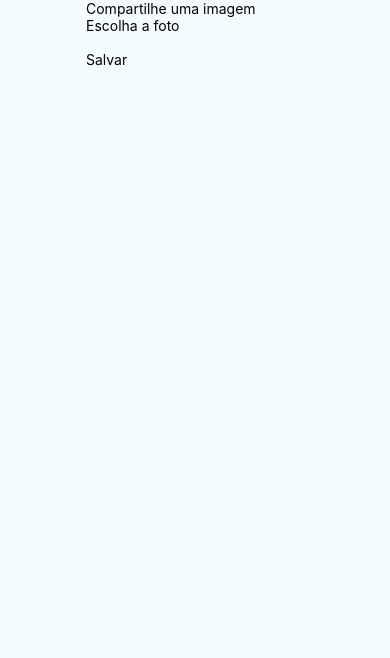
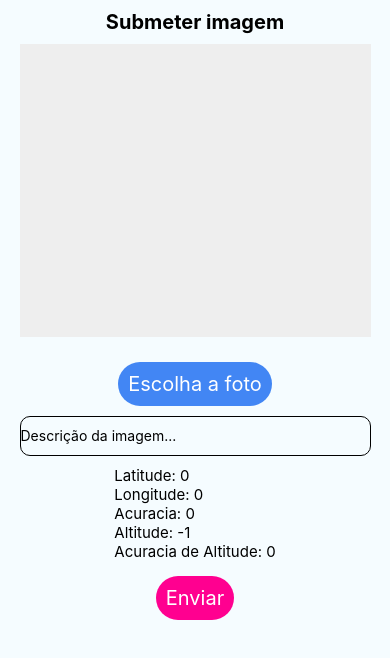
Before and after one commit to luizgt/tcc, a React Native app: screen / in a window 390 px wide. Shown: the top 658 px of the page. Built offline with nearby package versions, Linux system fonts and the light colour scheme; no server answers.

Commit message:
Obter dados atualizado

```diff
--- a/src/componentes/App.js
+++ b/src/componentes/App.js
@@ -6,8 +6,7 @@
 
 import React, {Component} from 'react';
 import {StyleSheet, Text, View} from 'react-native';
-import GeolocationExample from './Localizacao';
-import AddPhoto from '../screens/addPhoto'
+import EnviaDados from '../screens/EnviaDados'
 
 export default class App extends Component {
   render() {
@@ -16,7 +15,7 @@ export default class App extends Component {
         {/* <Text style={styles.welcome}>Hello World!</Text>
         <Text style={styles.instructions}>Dados de Localização</Text>
         <GeolocationExample /> */}
-        <AddPhoto/>
+        <EnviaDados/>
       </View>
     );
   }
--- /dev/null
+++ b/src/screens/EnviaDados.js
@@ -0,0 +1,105 @@
+import React, {Component} from 'react'
+import {View, Text, StyleSheet,
+        TouchableOpacity, TextInput, Image,
+        Dimensions, Platform, ScrollView,
+        Alert } from 'react-native'
+import ImagePicker from 'react-native-image-picker'
+
+import Localizacao from '../componentes/Localizacao'
+
+export default class EnviaDados extends Component{
+    state = {       //estado inicial
+        image: null,
+        comment: '',
+    }
+
+    pickImage = () =>{
+        ImagePicker.showImagePicker({
+            tittle: 'Escolha a Imagem',
+            maxHeight: 600,
+            maxWidth: 800,
+        }, res=>{
+            if(!res.didCancel){ //se a opção nao foi cancelada
+                this.setState({image: {uri: res.uri, base64: res.data}})    //setando imagem
+            }
+        })
+    }
+
+    save = async ()=>{
+        Alert.alert('Imagem Adicionada!', this.state.comment)
+    }
+
+    render(){
+        return(
+            <ScrollView>
+                <View style={styles.container}>
+                    <Text style={styles.title}>Submeter imagem</Text>
+                    <View style={styles.imageContainer}>
+                        <Image source={this.state.image} style={styles.image}/>
+                    </View>
+                    <TouchableOpacity onPress={this.pickImage} style={styles.buttom}>
+                        <Text style={styles.buttomText}>Escolha a foto</Text>
+                    </TouchableOpacity>
+                    <TextInput placeholder="Descrição da imagem..."
+                        style={styles.input} value={this.state.comment}
+                        onChangeText={comment => this.setState({ comment })}/>
+                    <View style={{marginBottom:0}}>
+                        <Localizacao/>
+                    </View>
+                    <TouchableOpacity onPress={this.save}
+                        style={styles.buttomEnviar}>
+                            <Text style={styles.buttomText}>Enviar</Text>
+                    </TouchableOpacity>
+                </View>
+            </ScrollView>
+        )
+    }
+}
+
+const styles = StyleSheet.create({
+    container:{
+        flex: 1,
+        alignItems: 'center'
+    },
+    title:{
+        fontSize: 20,
+        marginTop: Platform.OS === 'ios' ? 30 : 10,
+        fontWeight: 'bold'
+    },
+    imageContainer:{
+        width: '90%',
+        height: Dimensions.get('window').width * 3 /4,
+        backgroundColor: '#EEE',
+        marginTop: 10
+    },
+    image:{
+        width: Dimensions.get('window').width,
+        height: Dimensions.get('window').width * 3 /4,
+        resizeMode: 'center'
+    },
+    buttom: {
+        marginTop: 25,
+        padding: 10,
+        borderRadius: 50,
+        backgroundColor: '#4286f4'
+    },
+    buttomEnviar: {
+        marginTop: 15,
+        padding: 10,
+        borderRadius: 50,
+        backgroundColor: '#FF0090'
+    },
+    buttomText:{
+        fontSize: 20,
+        color: '#FFF'
+    },
+    input:{
+        marginTop: 10,
+        marginBottom: 10,
+        width: '90%',
+        height: 40,
+        borderColor: 'black',
+        borderWidth: 1,
+        borderRadius: 10
+    }
+})
```
Also changed, not shown: src/screens/Mapa.js (added, +15 -0 lines).
